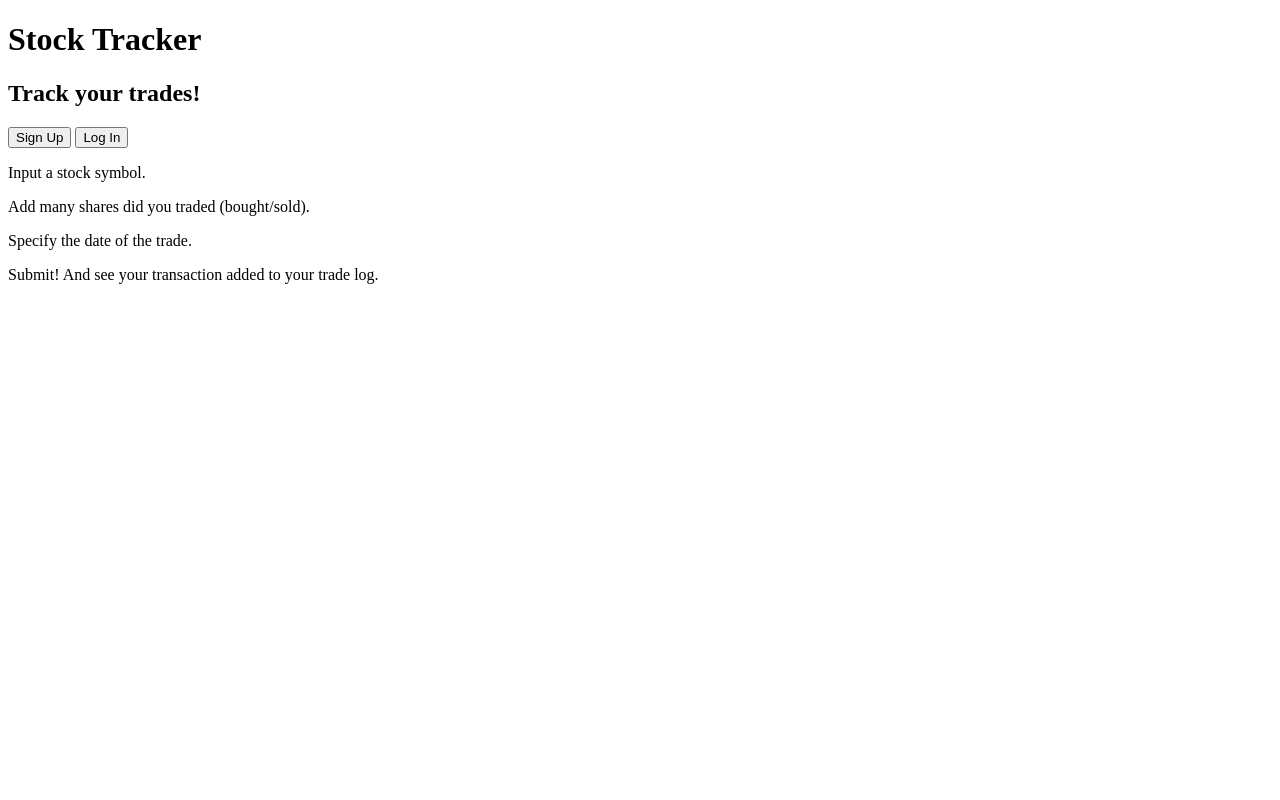
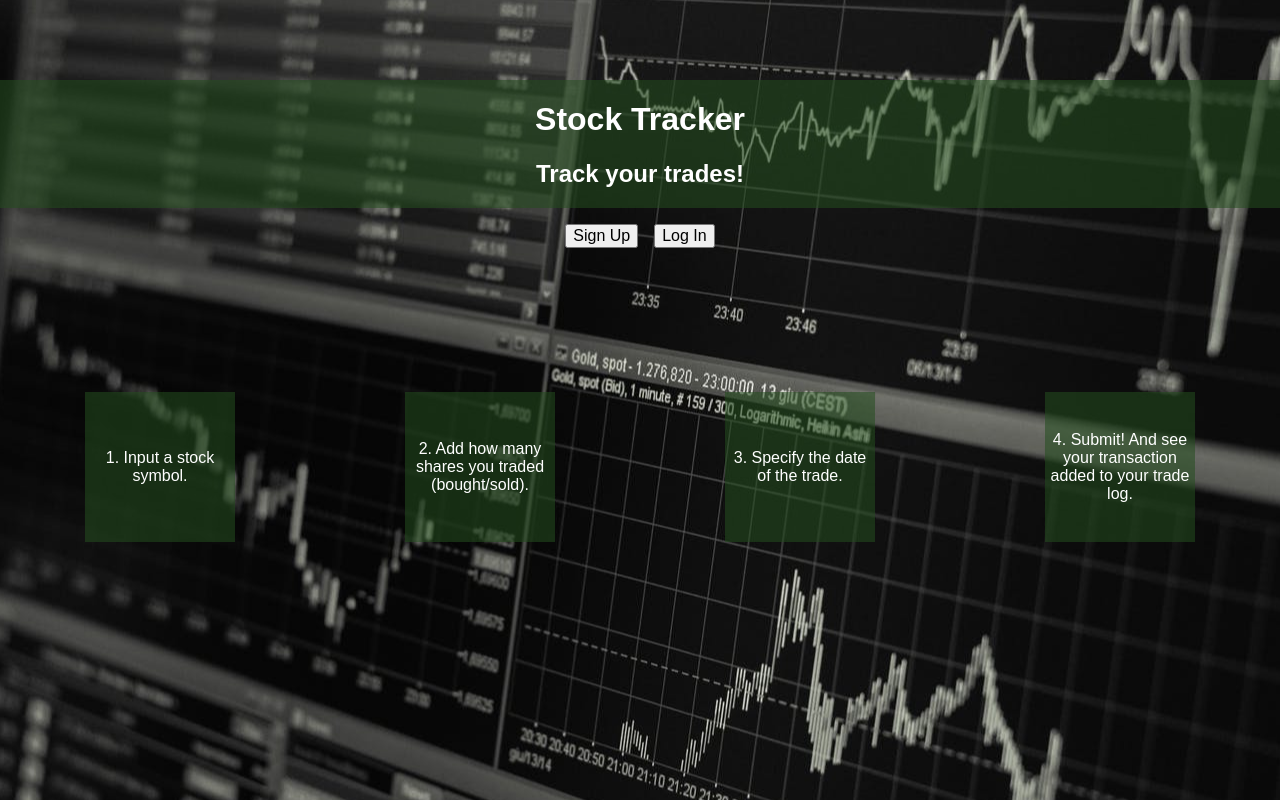
Before and after one commit to sofia-aguirre/stock-tracker, a website: page views/landing.html in a window 1280 px wide. Drawn offline with nearby package versions, Linux system fonts and the light colour scheme; files whose address does not match are found by name.

Commit message:
updated content, added layout, basic styling

```diff
--- a/public/styles/landingStyles.css
+++ b/public/styles/landingStyles.css
@@ -0,0 +1,49 @@
+body {
+    background-image: url("/images/stocks_background.jpeg");
+    background-position: center;
+    background-repeat: no-repeat;
+    background-attachment: fixed;
+    color: white;
+    display: flex;
+    flex-direction: column;
+    justify-content: center;
+}
+
+header {
+    margin-top: 10vh;
+    background-color: #254d208e;
+}
+
+h1, h2, .instructions {
+    text-align: center;
+}
+
+#btn-wrapper {
+    display: flex;
+    flex-direction: row;
+    flex-wrap: wrap;
+    justify-content: center;
+    margin-top: 16px;
+}
+
+#signup-button {
+    margin-right: 16px;
+}
+
+#card-wrapper {
+    display: flex;
+    flex-direction: row;
+    flex-wrap: wrap;
+    justify-content: space-around;
+    margin-top: 10%;
+}
+
+.instructions {
+    background-color: #254d208e;
+    margin: 16px;
+    width: 150px;
+    height: 150px;
+    display: flex;
+    justify-content: center;
+    align-items: center;
+}
--- a/views/landing.html
+++ b/views/landing.html
@@ -8,7 +8,8 @@
 
     <!-- STYLESHEETS -->
     <!-- <link rel="stylesheet" href="//maxcdn.bootstrapcdn.com/bootstrap/3.3.7/css/bootstrap.min.css"> -->
-    <link rel="stylesheet" href="/public/styles/landingStyles.css">
+    <link rel="stylesheet" type="text/css" href="/styles/normalize.css">
+    <link rel="stylesheet" href="/styles/landingStyles.css">
 
     <!-- VENDOR SCRIPTS -->
     <!-- <link href="https://fonts.googleapis.com/css?family=Old+Standard+TT|Poiret+One" rel="stylesheet"> -->
@@ -18,21 +19,27 @@
 </head>
 <!-- BEGIN HTML BODY -->
 <body>
+    <header>
         <h1>Stock Tracker</h1>
         <h2>Track your trades!</h2>
-    <button id="signup-button" type="button">Sign Up</button>
-    <button id="login-button" type="button">Log In</button>
+    </header>
+    <div id="btn-wrapper">
+        <button class="btn" id="signup-button" type="button">Sign Up</button>
+        <button class="btn" id="login-button" type="button">Log In</button>
+    </div>
+    <div id="card-wrapper">
         <div class="instructions" id="card1">
-        <p>Input a stock symbol.</p>
+            <p>1. Input a stock symbol.</p>
         </div>
         <div class="instructions" id="card2">
-        <p>Add many shares did you traded (bought/sold).</p>
+            <p>2. Add how many shares you traded (bought/sold).</p>
         </div>
         <div class="instructions" id="card3">
-        <p>Specify the date of the trade.</p>
+            <p>3. Specify the date of the trade.</p>
         </div>
         <div class="instructions" id="card4">
-        <p>Submit! And see your transaction added to your trade log.</p>
+            <p>4. Submit! And see your transaction added to your trade log.</p>
+        </div>
     </div>
 </body>
 <!-- END HTML BODY -->
```
Lines whose indentation alone changed are shown as unchanged.
